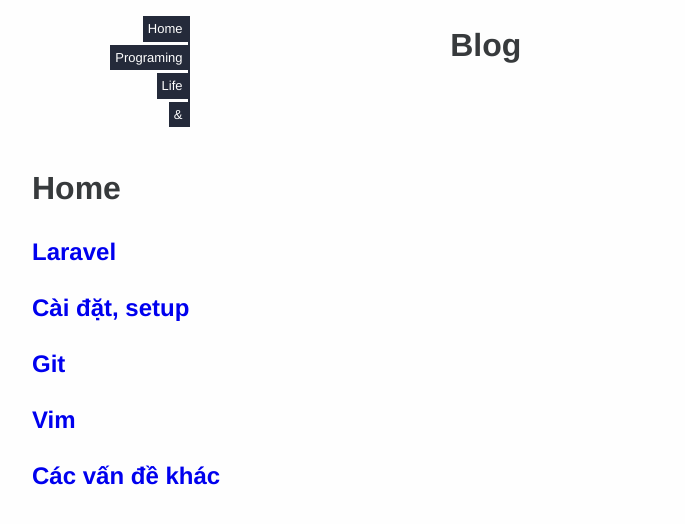
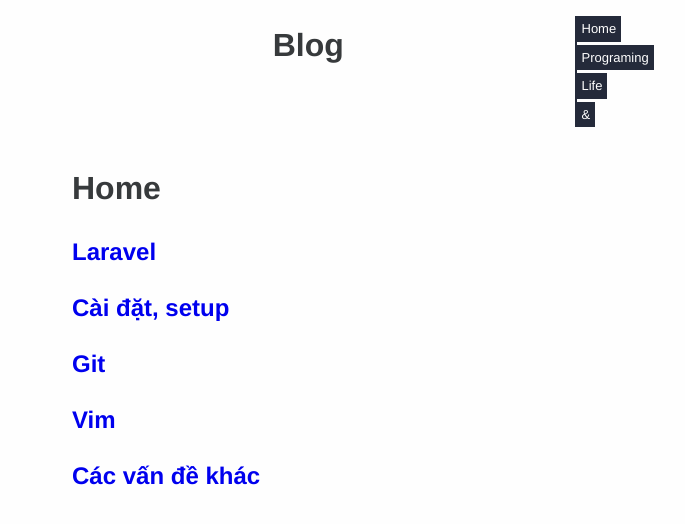
Before and after one commit to tuanle/tuanle.github.io, a Jekyll site: the page built from index.md, in a window 1280 px wide. Shown: the top 524 px of the page, without its empty margins (248-933 px from the left). Built offline with Jekyll 4.4.1, drawn with Linux system fonts in a browser that asks for light colours.

Commit message:
[temp] Temporary commit in 2017-02-15 20:53

```diff
--- a/_includes/header.html
+++ b/_includes/header.html
@@ -1,5 +1,8 @@
 <header>
     <div class="row">
+        <div class="col-xs-9">
+            <h1 id="title">{{ page.title }}</h1>
+        </div>
         <div class="col-xs-3">
             <ul id="menu">
                 <li class="item"><a href="/">Home</a></li>
@@ -8,8 +11,5 @@
                 <li class="item"><a href="/">&</a></li>
             </ul>
         </div>
-        <div class="col-xs-9">
-            <h1 id="title">{{ page.title }}</h1>
-        </div>
     </div>
 </header>
--- a/assets/css/main.css
+++ b/assets/css/main.css
@@ -88,7 +88,7 @@ a {
    ========================================================================== */
 
 #container {
-    width: 752px;
+    width: 672px;
     margin: 0 auto;
     padding: 0 16px;
 }
@@ -96,11 +96,10 @@ a {
 #menu {
     padding: 0;
     list-style: none;
-    border-right: 2px solid #242a3a;
+    border-left: 2px solid #242a3a;
 }
 
 #menu .item {
-    text-align: right;
     margin-bottom: 3px;
 }
 
@@ -119,7 +118,7 @@ a {
 #menu .item a:hover {
     border: 2px solid #242a3a;
     border-right: 0;
-    padding: 1px 5px 1px 3px;
+    padding: 1px 3px 1px 5px;
     color: #242a3a;
     background: #fefefe;
 }
```
